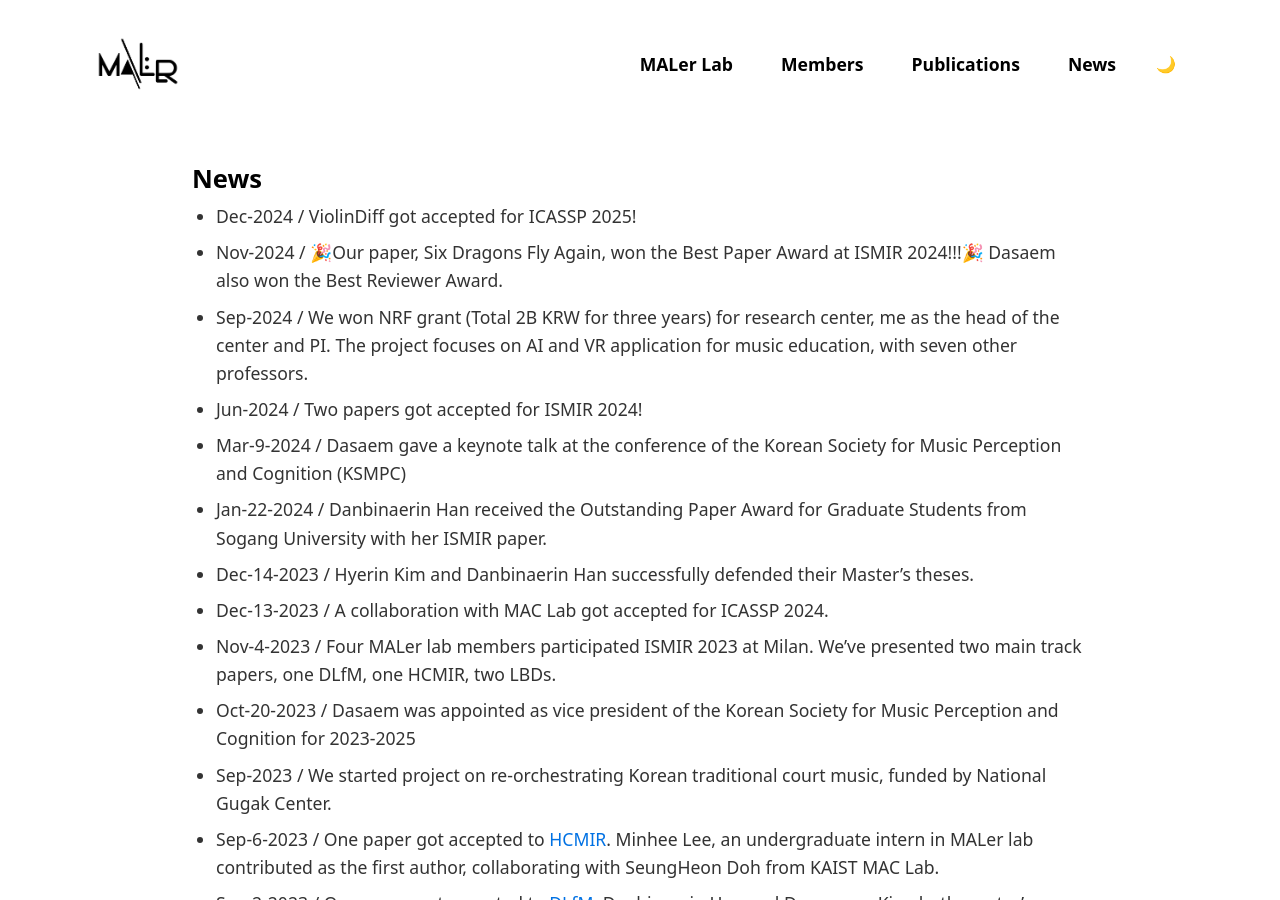
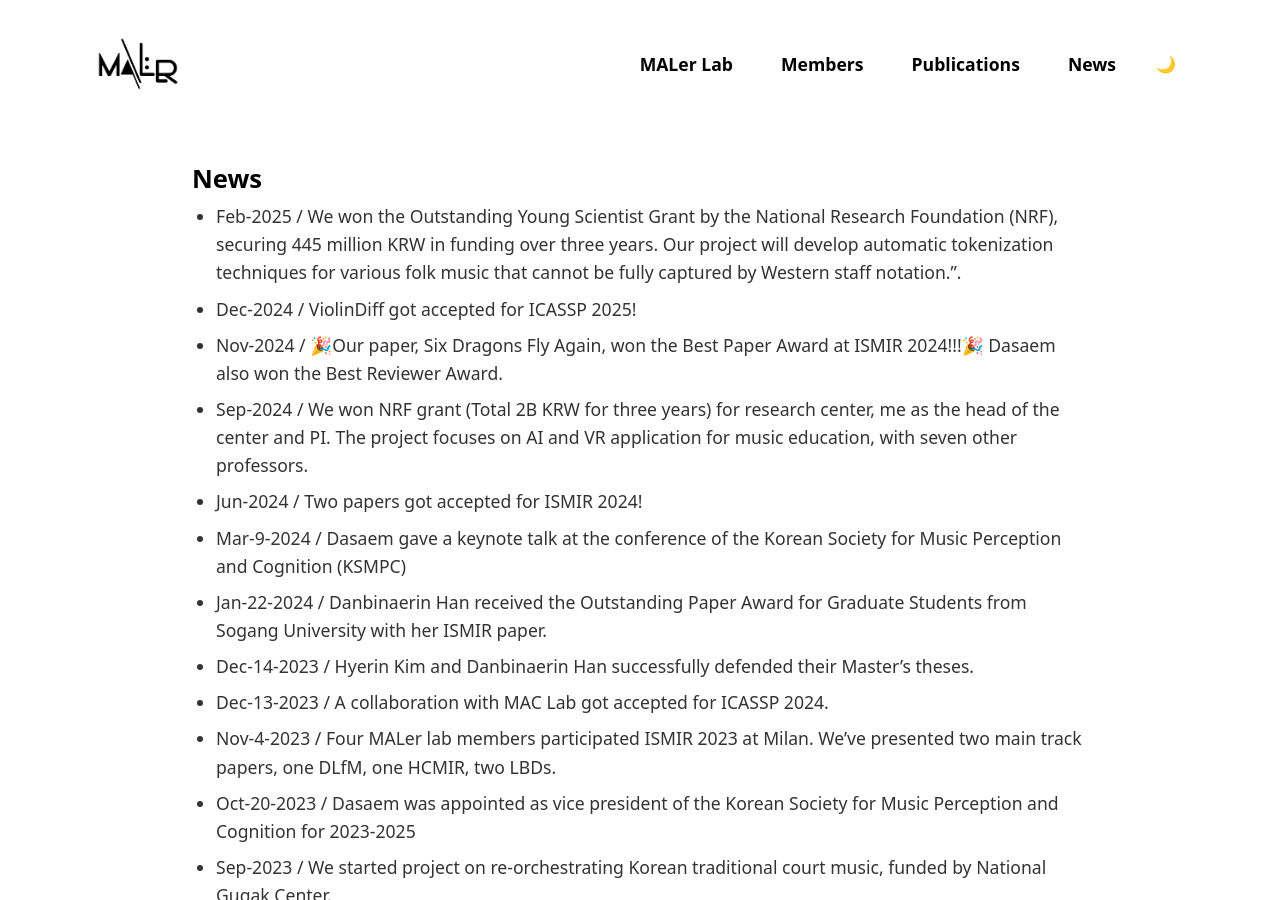
Before and after one commit to MALerLab/MALerLab.github.io, a Jekyll site: the page built from _pages/news.md, in a window 1280 px wide and 900 px high. Built offline with Jekyll 4.4.1, drawn with Linux system fonts in a browser that asks for light colours; some web fonts are replaced; comment, search, counter and statistics services are not loaded.

Commit message:
Update news.md

```diff
--- a/_pages/news.md
+++ b/_pages/news.md
@@ -11,6 +11,7 @@ excerpt: "News of MALer Lab"
 {% for news in site.data.news %}
 - **{{ news.date }}:** {{ news.content }}
 {% endfor %} -->
+* Feb-2025 / We won the Outstanding Young Scientist Grant by the National Research Foundation (NRF), securing 445 million KRW in funding over three years. Our project will develop automatic tokenization techniques for various folk music that cannot be fully captured by Western staff notation.".
 
 * Dec-2024 / ViolinDiff got accepted for ICASSP 2025!
 
```
